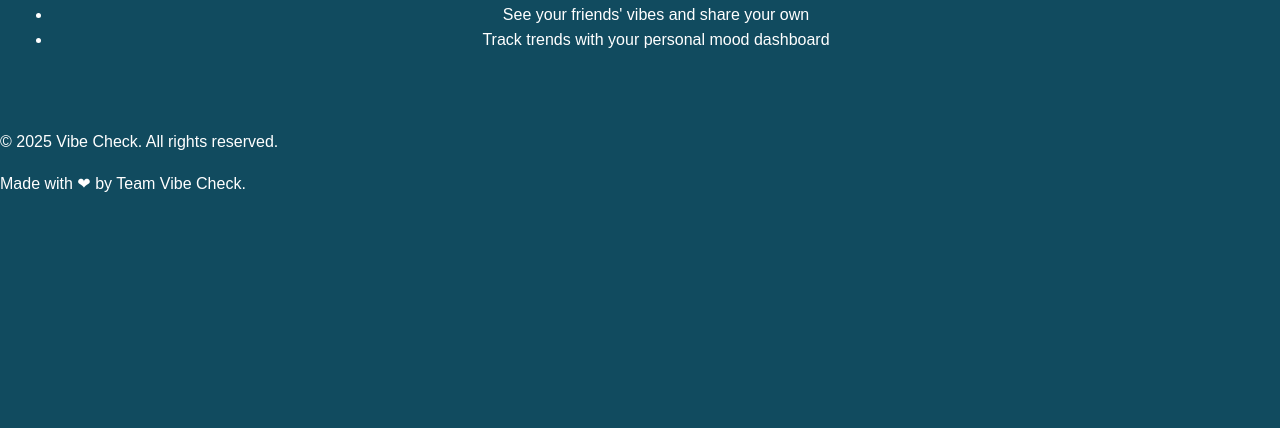
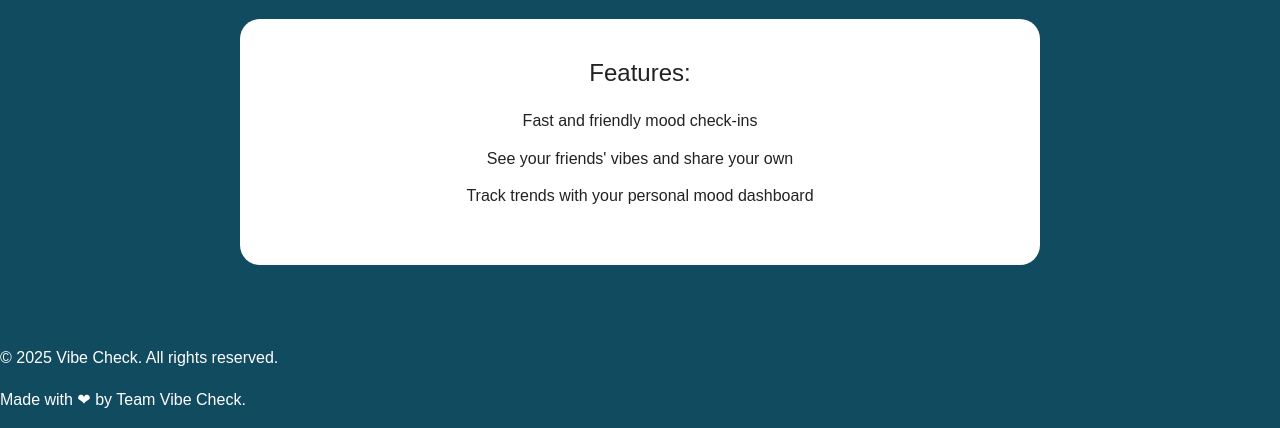
Before and after one commit to cybergemm/vibe_check, a Flask app: template templates/intro.html in a window 1280 px wide. Shown: the part 381-809 px from the top of the page. Before the commit the page ends 573 px from the top, so only its background shows below. Run offline with Flask 3, Linux system fonts and the light colour scheme; the template is opened without the code that fills it, so the values that code supplies are empty.

Commit message:
The remainder of the styling for the texts (headings, paragraphs and lists) and the footer of the landing page. Colours used replicate the theme of the previous webpages made based on a shared GUI theme.

```diff
--- a/static/css/intro_stylesheet.css
+++ b/static/css/intro_stylesheet.css
@@ -44,3 +44,41 @@ body {
     color: #fff;
     margin-bottom: 15px;
 }
+
+.landing-description {
+    font-size: 18px;
+    color: #f1f1f1;
+    max-width: 600px;
+    margin: 0 auto 40px auto;
+}
+
+.features-section {
+    background-color: #fff;
+    color: #222;
+    padding: 40px 20px;
+    border-radius: 20px;
+    margin: 20px auto;
+    max-width: 800px;
+}
+
+.features-heading {
+    font-size: 24px;
+    margin-bottom: 20px;
+}
+
+.features-list {
+    list-style: none;
+    padding-left: 0;
+}
+
+.features-list li {
+    margin-bottom: 12px;
+    font-size: 16px;
+}
+
+.landing-footer {
+    text-align: center;
+    padding: 20px;
+    font-size: 14px;
+    color: #ccc;
+}
```
